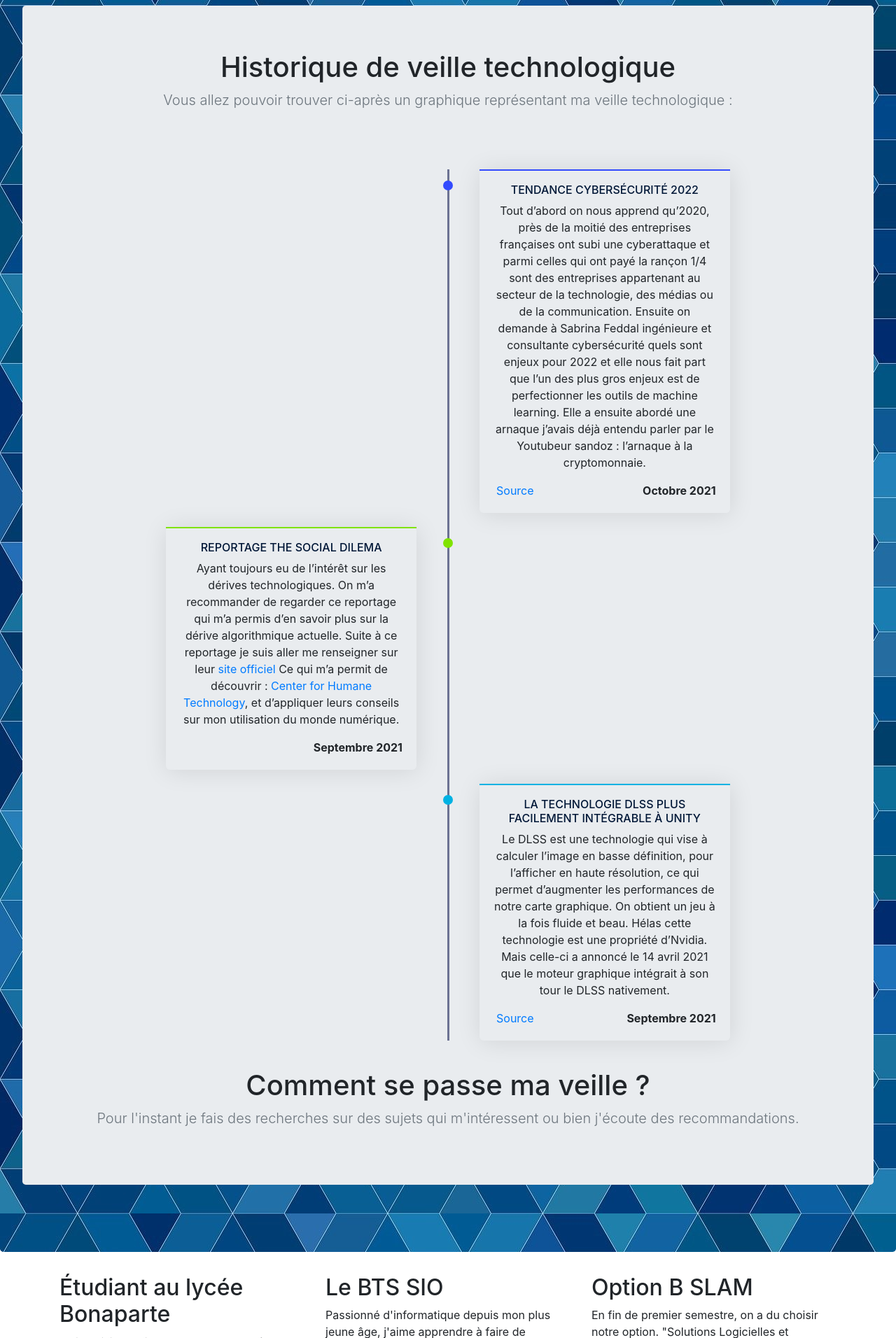
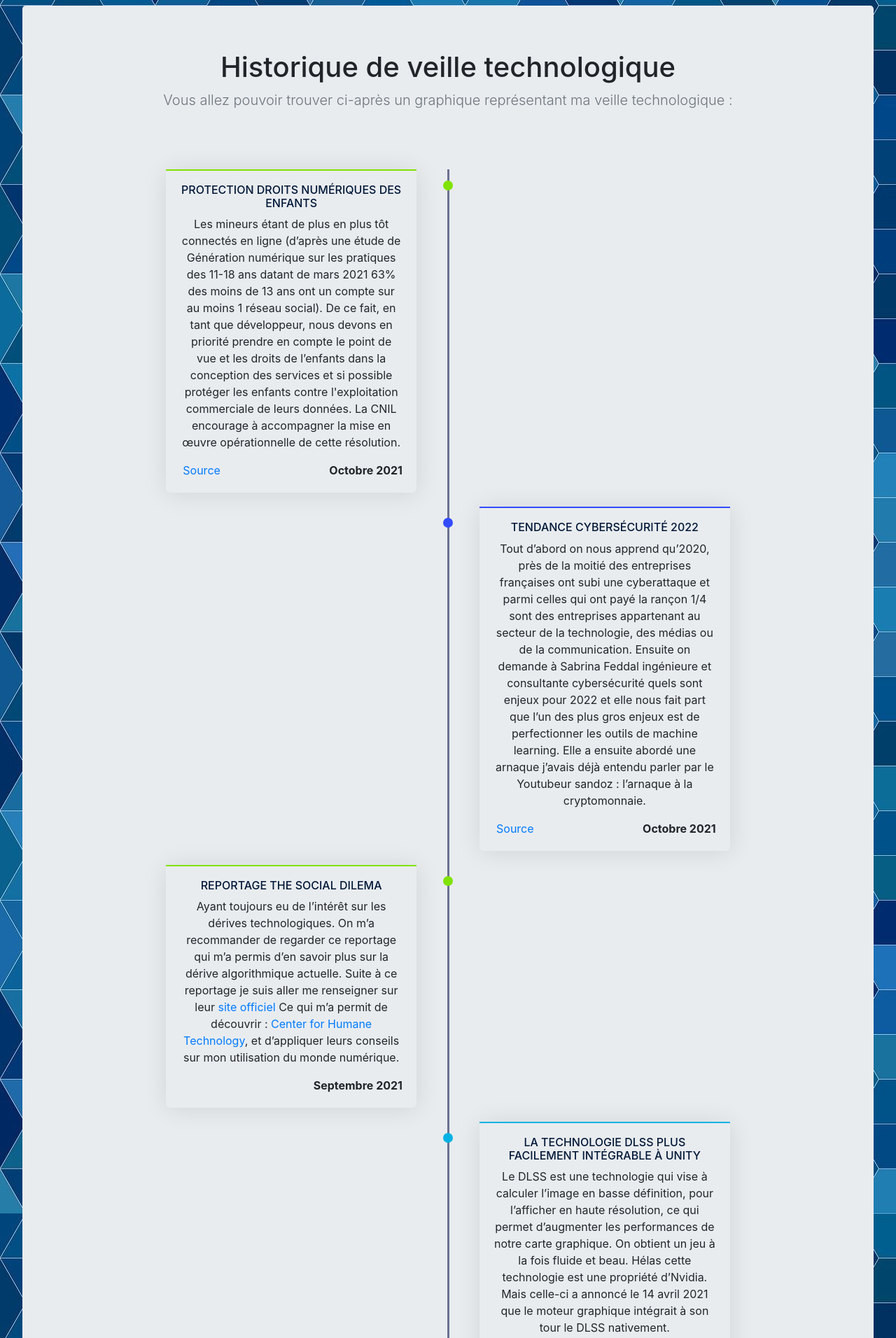
Before and after one commit to Zelcor/Portfolio, a PHP site: page /pages/C_veille.php in a window 1280 px wide. Shown: the part 56-1968 px from the top of the page at 70% size. Run offline with PHP 8.4, Linux system fonts and the light colour scheme.

Commit message:
Avancement portfolio

```diff
--- a/vues/V_veille.php
+++ b/vues/V_veille.php
@@ -11,6 +11,29 @@
                     <div class="card-body">
                         <div class="mt-5">
                             <div class="timeline">
+                                <div class="timeline-wrapper timeline-wrapper-ethique">
+                                    <div class="timeline-badge"></div>
+                                    <div class="timeline-panel">
+                                        <div class="timeline-heading">
+                                            <h6 class="timeline-title"> Protection droits numériques des enfants</h6>
+                                        </div>
+                                        <div class="timeline-body">
+                                            <p>Les mineurs étant de plus en plus tôt connectés en ligne (d’après une étude de
+                                                Génération numérique sur les pratiques des 11-18 ans datant de mars 2021 63% des
+                                                moins de 13 ans ont un compte sur au moins 1 réseau social). De ce fait, en tant que
+                                                développeur, nous devons en priorité prendre en compte le point de vue et les droits de
+                                                l’enfants dans la conception des services et si possible protéger les enfants contre
+                                                l'exploitation commerciale de leurs données. La CNIL encourage à accompagner la mise
+                                                en œuvre opérationnelle de cette résolution.
+                                            </p>
+                                        </div>
+                                        <div class="timeline-footer d-flex align-items-center flex-wrap">
+                                            <i class="mdi mdi-heart-outline text-muted mr-1"></i>
+                                            <span><a href="https://www.cnil.fr/fr/la-protection-des-droits-numeriques-des-enfants-une-priorite-mondiale">Source</a></span>
+                                            <span class="ml-md-auto font-weight-bold">Octobre 2021</span>
+                                        </div>
+                                    </div>
+                                </div>
                                 <div class="timeline-wrapper timeline-inverted timeline-wrapper-cyber">
                                     <div class="timeline-badge"></div>
                                     <div class="timeline-panel">
@@ -62,9 +85,9 @@
                     </div>
                     <!-- Fin timeline -->
                 <h1 class="jumbotron-heading">Comment se passe ma veille ?</h1>
-                    <p class="lead text-muted">
-                        Pour l'instant je fais des recherches sur des sujets qui m'intéressent ou bien j'écoute des recommandations.
-                    </p>
+                <p class="lead text-muted"> Pour l'instant j'utilise netvibes.com et le bouche à oreille, de plus j’utilise google alert afin d’avoir des informations sur les données concernant mon nom et prénom. </p>
+                <h1 class="jumbotron-heading">Synthèse sur ma veille :</h1>
+                <a role="button" class="btn btn-primary mb-2 p-2" href="../image/documents/veille%20technologique.pdf">Synthèse veille</a>
             </section>
             </div>
         </div>
--- a/vues/template/navbar.php
+++ b/vues/template/navbar.php
@@ -32,8 +32,8 @@
                                 <li role="presentation" class="dropdown-divider"></li>
                                 <li role="presentation" class="dropdown-header dropdown-item">
                                     Stages</li>
-                                <li role="presentation" class="dropdown-item disabled">
-                                    <a role="menuitem" href="../../pages/C_seeulater.php">Stage de 1<sup>ère</sup> année</a>
+                                <li role="presentation" class="dropdown-item">
+                                    <a role="menuitem" href="../../pages/C_stage_1ere_annee.php">Stage de 1<sup>ère</sup> année</a>
                                 </li>
                                 <li role="presentation" class="dropdown-item disabled">
                                     <a role="menuitem" href="../../pages/C_seeulater.php">Stage de 2<sup>ème</sup> année</a>
```
Also changed, not shown: pages/C_stage_1ere_annee.php (added, +9 -0 lines), vues/V_stage_1ere_annee.php (added, +20 -0 lines), 9 other files.
